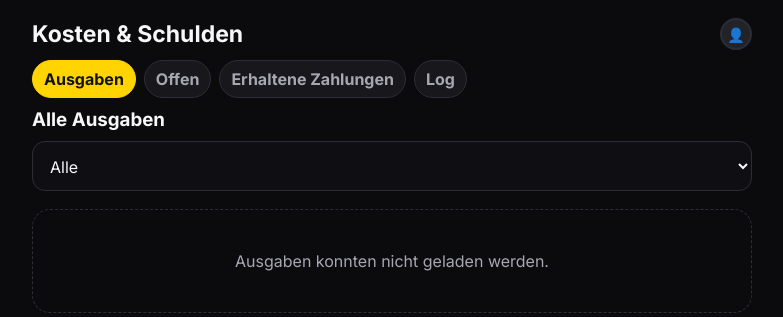
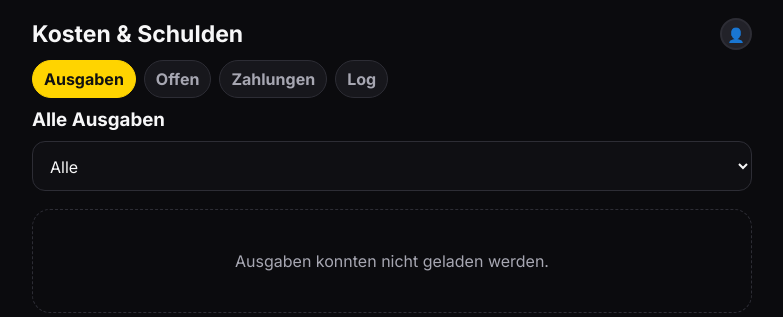
Before and after one commit to SmittyMTG/Sommercamp, a Python web app: template templates/index.html in a window 1280 px wide. Shown: the top 317 px of the page, without its empty margins (244-1027 px from the left). Run offline with Jinja, Linux system fonts and the light colour scheme; the template is opened without the code that fills it: most values are stand-ins (such as "Sample title", 1, 10 or a date in 2020).

Commit message:
Tab "Erhaltene Zahlungen" in "Zahlungen" umbenannt

```diff
--- a/static/style.css
+++ b/static/style.css
@@ -161,7 +161,7 @@ button,input,select,textarea{font:inherit}button{cursor:pointer}.hidden{display:
 .sort-select{margin-bottom:16px}.costs-view{display:grid;gap:2px}
 /* h3/p behalten sonst ihre Browser-Standardmargins (~1em oben+unten) — macht
    zusammen mit dem grid-gap oben einen viel zu großen Abstand zwischen
-   Überschrift und Beschreibungstext bei "Offen"/"Erhaltene Zahlungen"/"Log". */
+   Überschrift und Beschreibungstext bei "Offen"/"Zahlungen"/"Log". */
 .costs-view h3,.costs-view .view-heading-row{margin:0 0 4px}
 .costs-view>p.muted{margin:0 0 10px}
 .view-heading-row{display:flex;justify-content:space-between;align-items:center;gap:10px}
@@ -170,7 +170,7 @@ button,input,select,textarea{font:inherit}button{cursor:pointer}.hidden{display:
 /* line-height:1 hält die Kachel bewusst niedriger als die H3-Zeilenhöhe —
    sonst bestimmt der Chip (statt der Überschrift) die Höhe der ganzen Zeile
    und der Untertitel darunter beginnt tiefer als bei Überschriften ohne
-   Chip (z. B. "Erhaltene Zahlungen"). */
+   Chip (z. B. "Zahlungen"). */
 .balance-chip{display:flex;flex-direction:row;align-items:center;gap:6px;text-align:right;flex-shrink:0;line-height:1}
 .balance-chip-label{font-size:10px;text-transform:uppercase;letter-spacing:.08em;color:var(--muted);font-weight:800}
 .balance-chip-value{font-size:10px;font-weight:900}
--- a/templates/index.html
+++ b/templates/index.html
@@ -64,7 +64,7 @@
         <div class="filter-row two-row" id="costsViewRow">
           <button type="button" class="filter active" data-view="entry">Ausgaben</button>
           <button type="button" class="filter" data-view="open">Offen</button>
-          <button type="button" class="filter" data-view="received">Erhaltene Zahlungen<span id="receivedTabBadge" class="nav-badge hidden">0</span></button>
+          <button type="button" class="filter" data-view="received">Zahlungen<span id="receivedTabBadge" class="nav-badge hidden">0</span></button>
           <button type="button" class="filter" data-view="log">Log</button>
         </div>
 
@@ -104,7 +104,7 @@
         </div>
 
         <div id="costsViewReceived" class="costs-view hidden">
-          <h3>Erhaltene Zahlungen</h3>
+          <h3>Zahlungen</h3>
           <p class="muted">Andere haben hier gemeldet, dir Geld überwiesen zu haben. Bitte bestätige nur, was du wirklich erhalten hast.</p>
           <div id="receivedList" class="stack">
             <div class="empty-state"><p>Lädt …</p></div>
```
Also changed, not shown: static/app.js.
